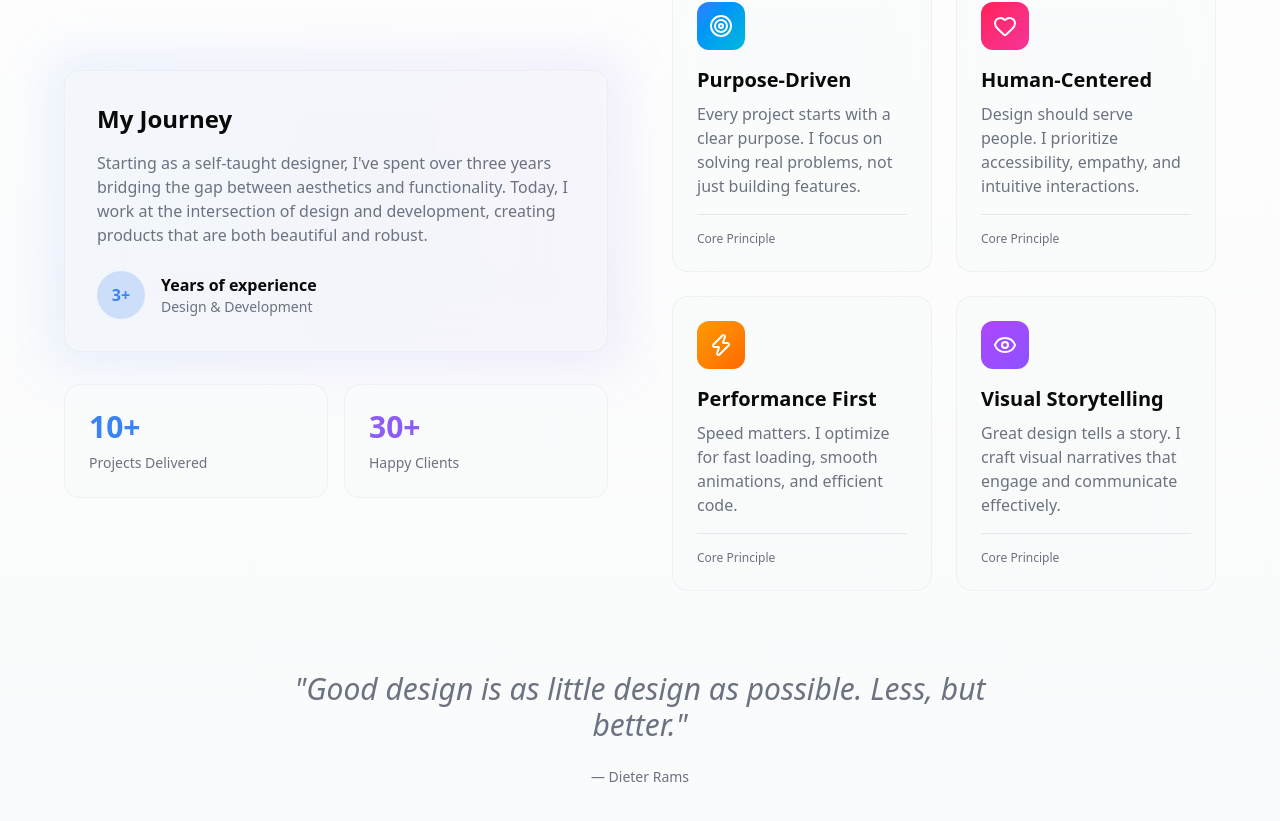
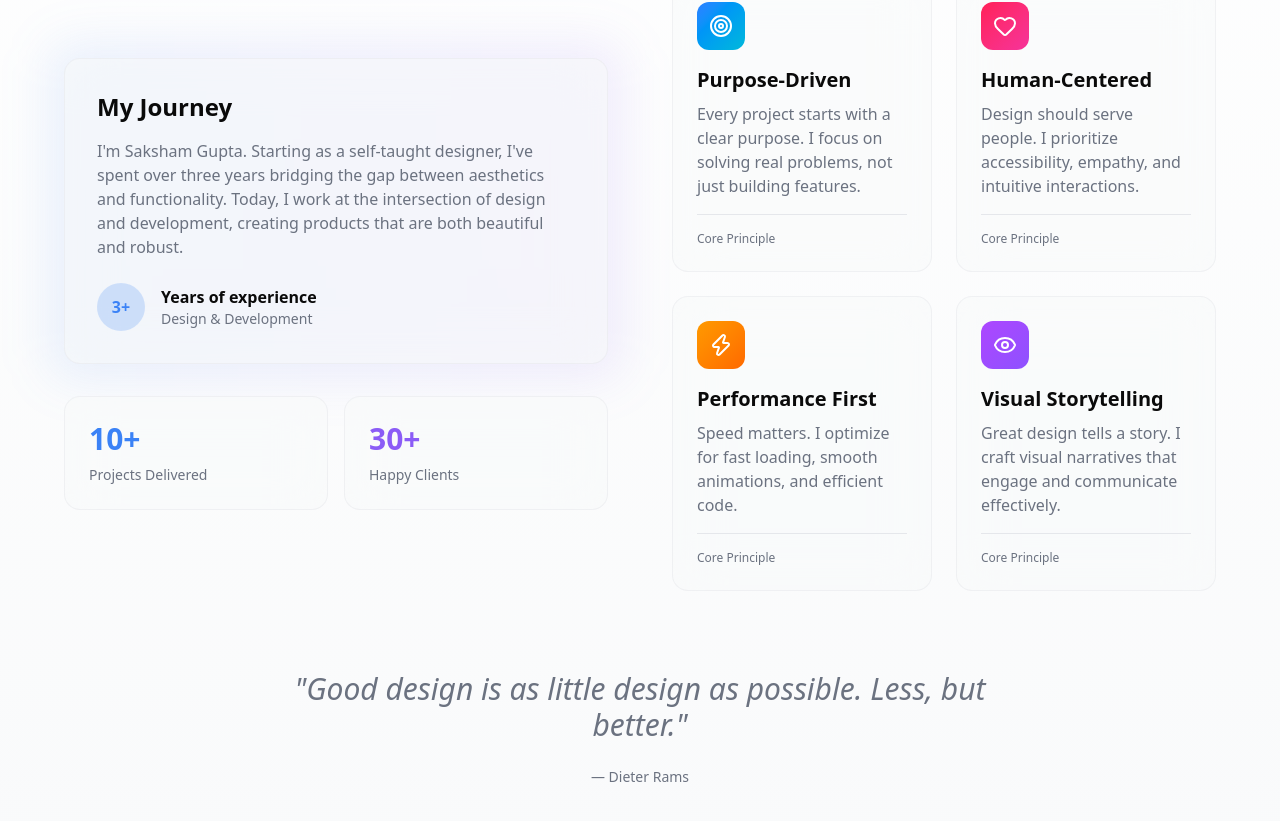
Before and after one commit to Saksham-gupta-tech17/portfolio, a Next.js app: page / in a window 1280 px wide. Shown: the part 1235-2056 px from the top of the page. Built offline with nearby package versions, Linux system fonts and the light colour scheme.

Commit message:
Update name in About section

```diff
--- a/components/About.tsx
+++ b/components/About.tsx
@@ -94,7 +94,7 @@ export default function About() {
               <div className="relative bg-card/60 backdrop-blur-xl border border-border/50 rounded-2xl p-8">
                 <h3 className="text-2xl font-bold mb-4">My Journey</h3>
                 <p className="text-muted mb-6">
-                  Starting as a self‑taught designer, I've spent over three years bridging the gap between aesthetics and functionality.
+                  I'm Saksham Gupta. Starting as a self‑taught designer, I've spent over three years bridging the gap between aesthetics and functionality.
                   Today, I work at the intersection of design and development, creating products that are both beautiful and robust.
                 </p>
                 <div className="flex items-center gap-4">
```
